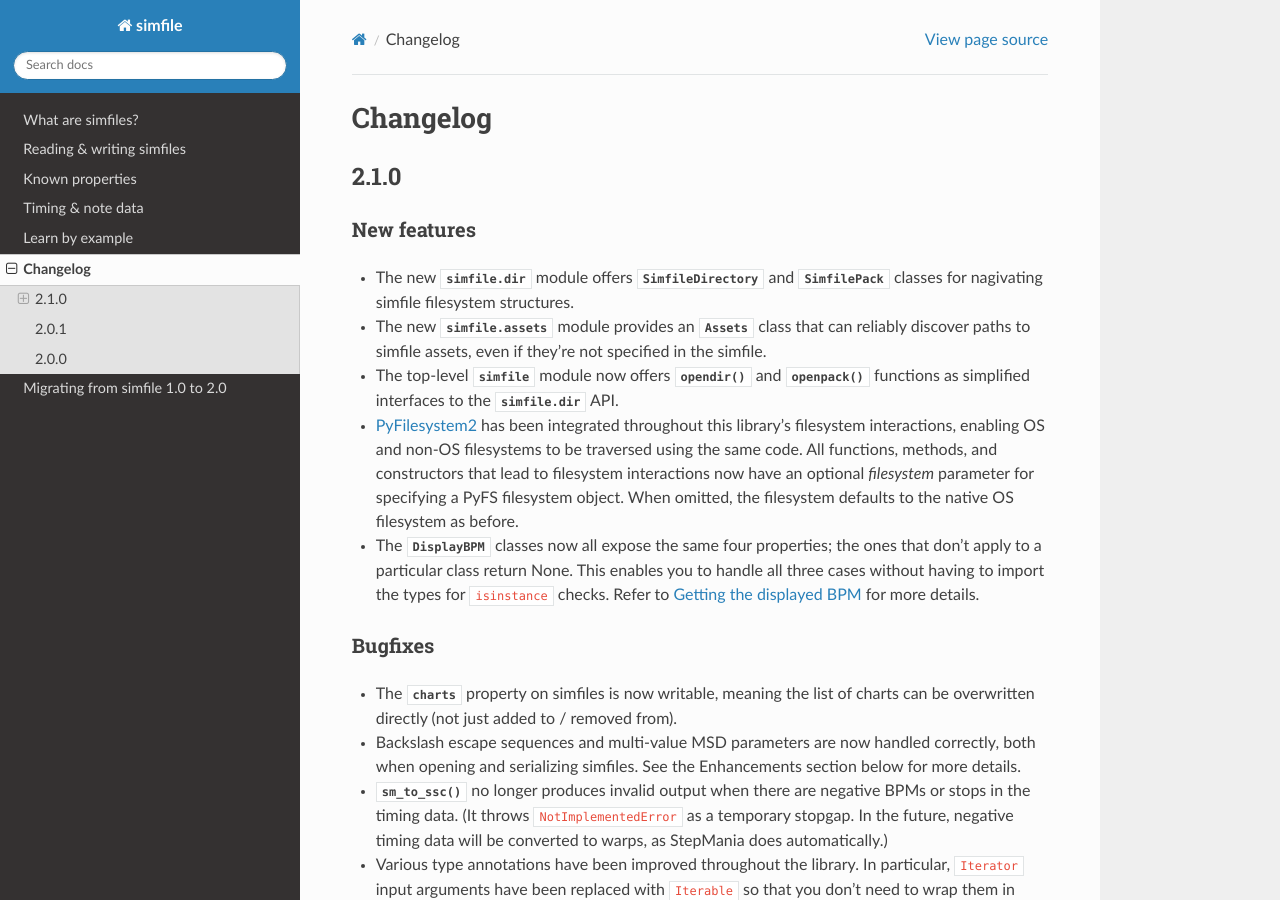
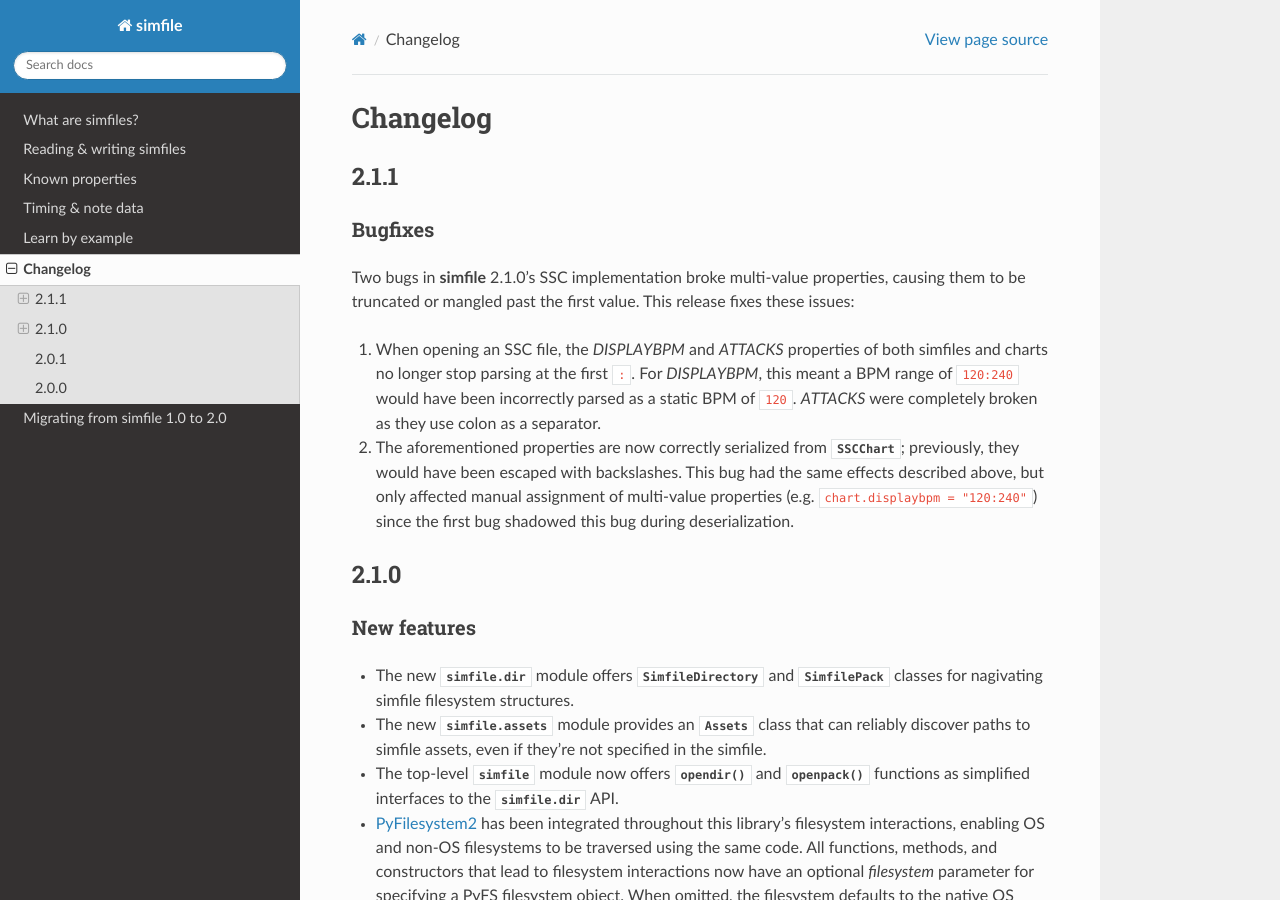
Before and after one commit to garcia/simfile, a Sphinx documentation site: the page built from docs/source/changelog.rst, in a window 1280 px wide and 900 px high. Built offline with Sphinx 7.4.7 and the Read the Docs theme 2.0.0, drawn with Linux system fonts in a browser that asks for light colours.

Commit message:
[2.1.1] Update changelog

```diff
--- a/docs/source/changelog.rst
+++ b/docs/source/changelog.rst
@@ -2,6 +2,29 @@
 
 Changelog
 =========
+
+2.1.1
+-----
+
+Bugfixes
+~~~~~~~~
+
+Two bugs in **simfile** 2.1.0's SSC implementation broke multi-value properties,
+causing them to be truncated or mangled past the first value.
+This release fixes these issues:
+
+1. When opening an SSC file,
+   the `DISPLAYBPM` and `ATTACKS` properties of both simfiles and charts
+   no longer stop parsing at the first ``:``.
+   For `DISPLAYBPM`, this meant a BPM range of ``120:240``
+   would have been incorrectly parsed as a static BPM of ``120``.
+   `ATTACKS` were completely broken as they use colon as a separator.
+2. The aforementioned properties are now correctly serialized from :class:`.SSCChart`;
+   previously, they would have been escaped with backslashes.
+   This bug had the same effects described above,
+   but only affected manual assignment of multi-value properties
+   (e.g. ``chart.displaybpm = "120:240"``)
+   since the first bug shadowed this bug during deserialization.
 
 2.1.0
 -----
```
Also changed, not shown: 1 other file.
